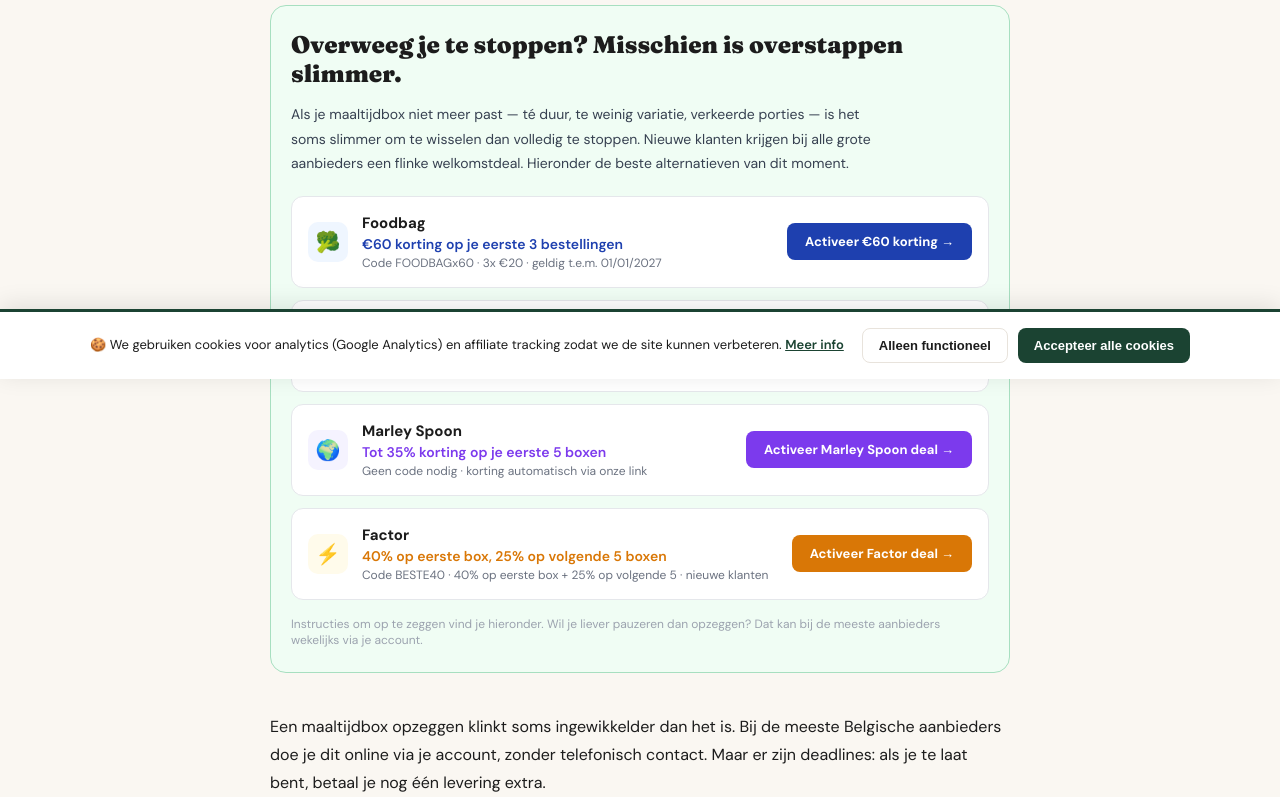
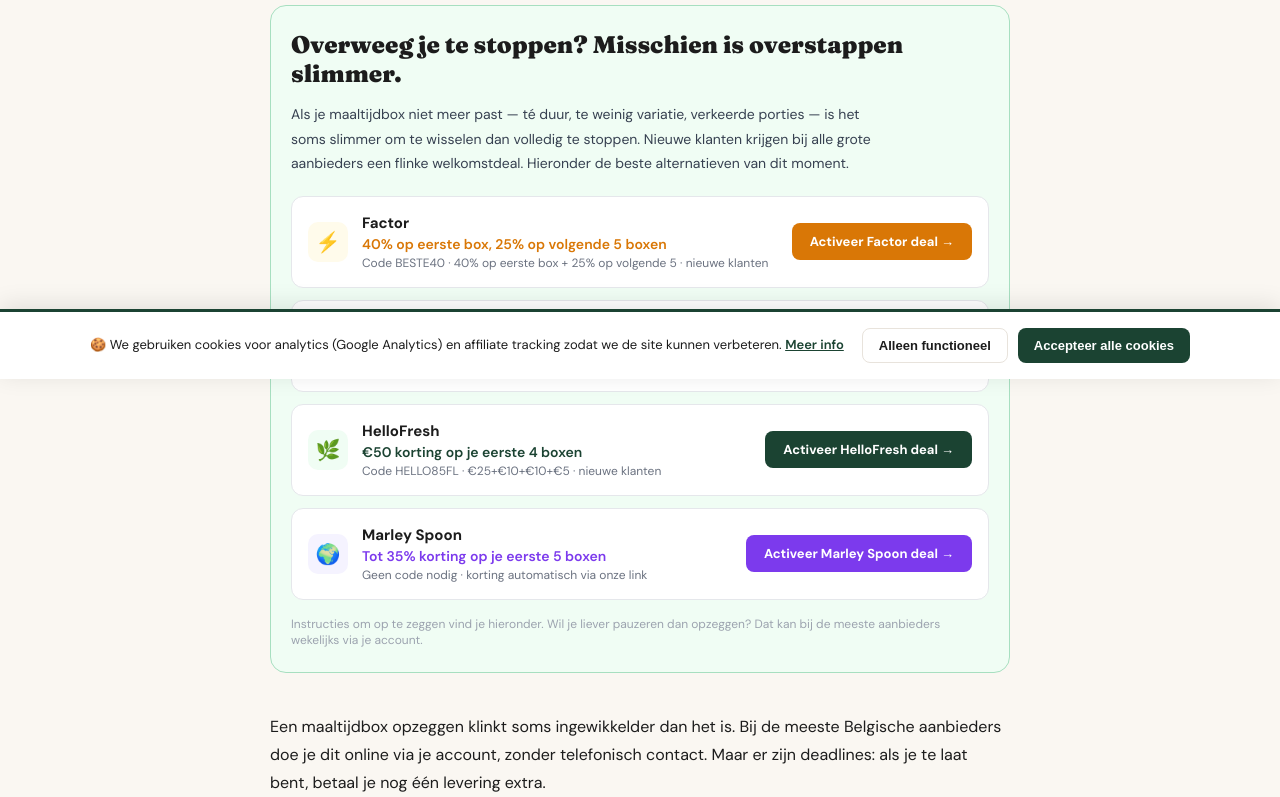
Before and after one commit to fetspets/bestemaaltijdbox, a Next.js app: page /blog/hoe-maaltijdbox-opzeggen-belgie in a window 1280 px wide. Shown: the part 421-1218 px from the top of the page. Built offline with nearby package versions, Linux system fonts and the light colour scheme.

Commit message:
auto: update page.tsx

```diff
--- a/src/app/blog/[slug]/page.tsx
+++ b/src/app/blog/[slug]/page.tsx
@@ -63,6 +63,16 @@ export default async function BlogDetailPage({ params }: { params: Promise<{ slu
           <div style={{ display: 'flex', flexDirection: 'column', gap: 12 }}>
             {[
               {
+                naam: 'Factor',
+                logo: '⚡',
+                deal: '40% op eerste box, 25% op volgende 5 boxen',
+                detail: 'Code BESTE40 · 40% op eerste box + 25% op volgende 5 · nieuwe klanten',
+                cta: 'Activeer Factor deal',
+                href: '/ga/factor',
+                kleur: '#D97706',
+                bg: '#FFFBEB',
+              },
+              {
                 naam: 'Foodbag',
                 logo: '🥦',
                 deal: '€60 korting op je eerste 3 bestellingen',
@@ -91,16 +101,6 @@ export default async function BlogDetailPage({ params }: { params: Promise<{ slu
                 href: '/ga/marley-spoon',
                 kleur: '#7C3AED',
                 bg: '#F5F3FF',
-              },
-              {
-                naam: 'Factor',
-                logo: '⚡',
-                deal: '40% op eerste box, 25% op volgende 5 boxen',
-                detail: 'Code BESTE40 · 40% op eerste box + 25% op volgende 5 · nieuwe klanten',
-                cta: 'Activeer Factor deal',
-                href: '/ga/factor',
-                kleur: '#D97706',
-                bg: '#FFFBEB',
               },
             ].map(a => (
               <div key={a.naam} style={{ background: 'white', borderRadius: 12, border: '1.5px solid #E5E7EB', padding: '16px', display: 'flex', alignItems: 'center', gap: 14, flexWrap: 'wrap' }}>
```
